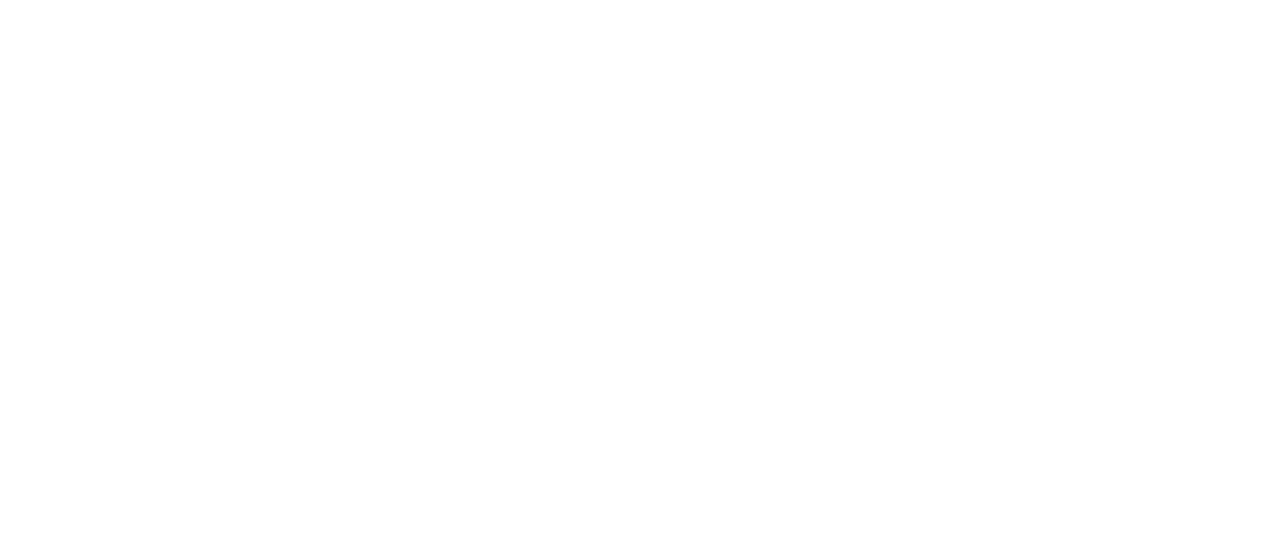
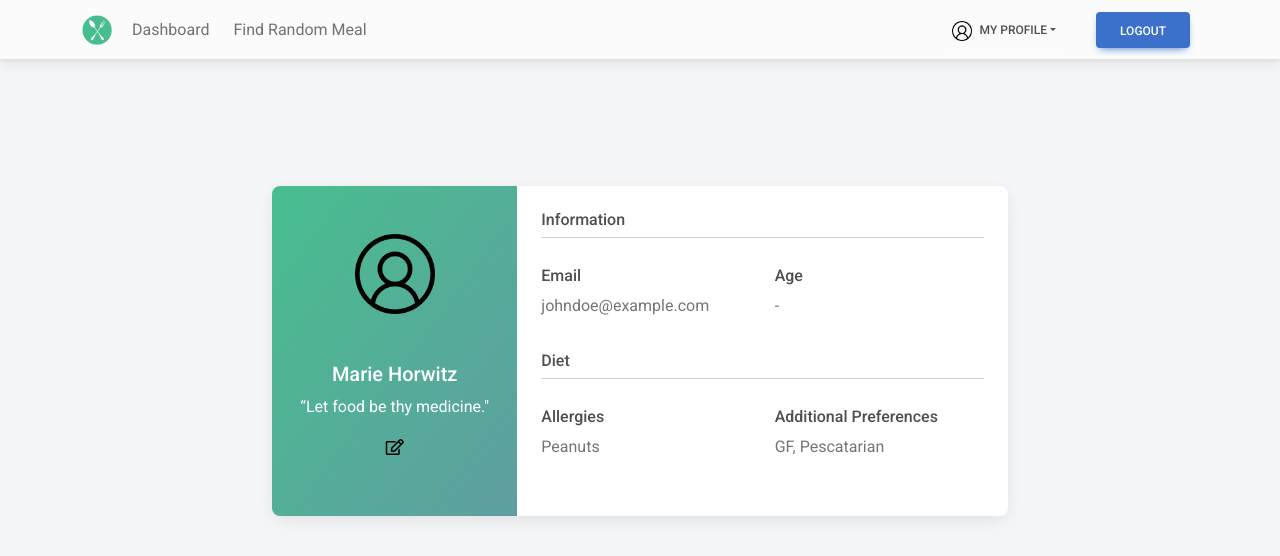
Before and after one commit to kennysabangan/Mealtime, a React (Create React App) app in the folder client/: page /profile in a window 1280 px wide. Before the commit this address had no page. Shown: the top 556 px of the page. Built offline with nearby package versions, Linux system fonts and the light colour scheme.

Commit message:
Add ProfileCard

```diff
--- a/client/src/App.js
+++ b/client/src/App.js
@@ -5,6 +5,7 @@ import './index.css';
 import LoginRegistration from './views/LoginRegistration';
 import Dashboard from './views/Dashboard';
 import GeneratedMeals from './views/GeneratedMeals';
+import ProfileCard from './views/ProfileCard';
 
 function App() {
 
@@ -14,6 +15,7 @@ function App() {
           <Route path="/" element={<LoginRegistration/>} />
           <Route path="/dashboard" element={<Dashboard/>} />
           <Route path="/meals" element={<GeneratedMeals/>} />
+          <Route path="/profile" element={<ProfileCard/>} />
         </Routes>
         <Toaster/>
       </BrowserRouter>
--- a/client/src/index.css
+++ b/client/src/index.css
@@ -22,3 +22,14 @@ code {
 .btn-shadow {
   box-shadow: 5px 4px 12px 1px lightgray !important;
 }
+
+.gradient-custom {
+  /* fallback for old browsers */
+  background: rgb(72,190,143, 1);
+
+  /* Chrome 10-25, Safari 5.1-6 */
+  background: -webkit-linear-gradient(to right bottom, rgb(72,190,143, 1), 	rgb(95, 158, 160));
+
+  /* W3C, IE 10+/ Edge, Firefox 16+, Chrome 26+, Opera 12+, Safari 7+ */
+  background: linear-gradient(to right bottom, rgb(72,190,143, 1), 	rgb(95, 158, 160));
+}
--- /dev/null
+++ b/client/src/views/ProfileCard.js
@@ -0,0 +1,63 @@
+import Navigation from '../components/Navigation';
+
+const ProfileCard = () => {
+
+    return (
+        <>
+        <Navigation/>
+        <section className="vh-100" style={{ backgroundColor: "#f4f5f7" }}>
+            <div className="container py-5 h-75">
+                <div className="row d-flex justify-content-center align-items-center h-100">
+                <div className="col col-lg-8 mb-4 mb-lg-0">
+                    <div className="card mb-3" style={{ borderRadius: ".5rem" }}>
+                    <div className="row g-0">
+                        <div className="col-md-4 gradient-custom text-center text-white" style={{ borderTopLeftRadius: ".5rem", borderBottomLeftRadius: ".5rem" }}>
+                        <img
+                            src={require('../static/no-profile.png')}
+                            alt="Avatar"
+                            className="img-fluid my-5"
+                            style={{ width: "80px" }}
+                        />
+                        <h5>Marie Horwitz</h5>
+                        <p>“Let food be thy medicine."</p>
+                        <a href="/profile/edit" style={{ color: "black" }}><i className="far fa-edit mb-5"></i></a>
+                        </div>
+                        <div className="col-md-8">
+                        <div className="card-body p-4">
+                            <h6>Information</h6>
+                            <hr className="mt-0 mb-4"/>
+                            <div className="row pt-1">
+                            <div className="col-6 mb-3">
+                                <h6>Email</h6>
+                                <p className="text-muted">johndoe@example.com</p>
+                            </div>
+                            <div className="col-6 mb-3">
+                                <h6>Age</h6>
+                                <p className="text-muted">-</p>
+                            </div>
+                            </div>
+                            <h6>Diet</h6>
+                            <hr className="mt-0 mb-4"/>
+                            <div className="row pt-1">
+                            <div className="col-6 mb-3">
+                                <h6>Allergies</h6>
+                                <p className="text-muted">Peanuts</p>
+                            </div>
+                            <div className="col-6 mb-3">
+                                <h6>Additional Preferences</h6>
+                                <p className="text-muted">GF, Pescatarian</p>
+                            </div>
+                            </div>
+                        </div>
+                        </div>
+                    </div>
+                    </div>
+                </div>
+                </div>
+            </div>
+        </section>
+        </>
+    )
+}
+
+export default ProfileCard;
```
